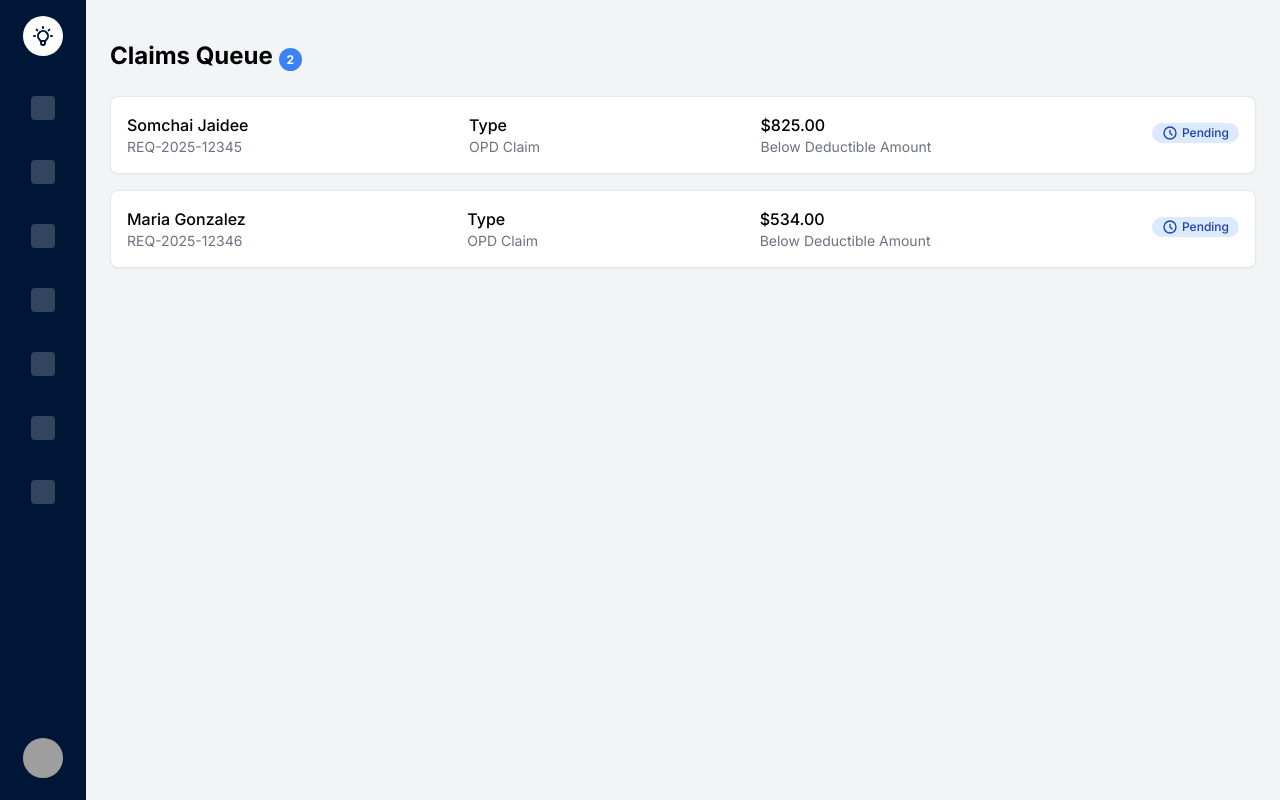
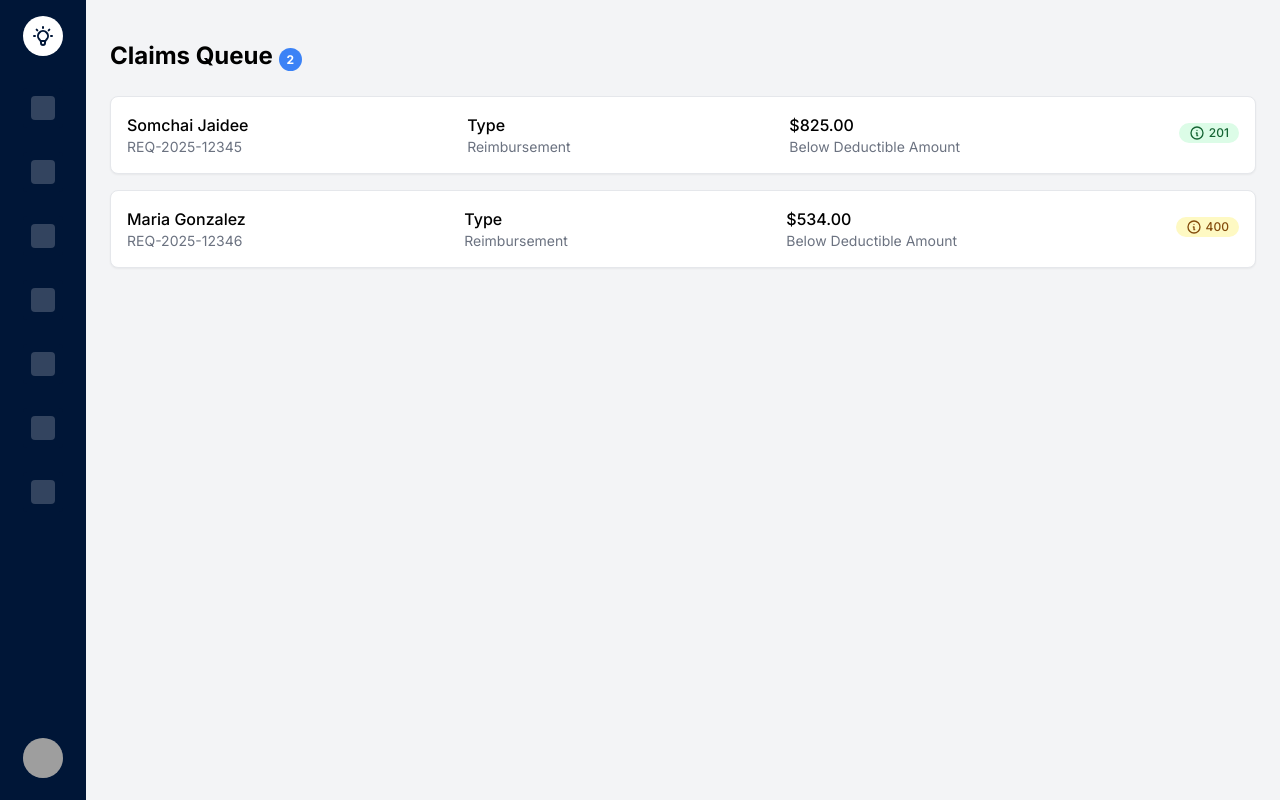
Before and after one commit to nikhil-samuel/updated-api-viewer-poc, a Next.js app: page / in a window 1280 px wide. Built offline with nearby package versions, Linux system fonts and the light colour scheme; sample sign-in values are in the browser's storage; grey boxes are pictures that could not be loaded.

Commit message:
Update page with status code and request type

```diff
--- a/src/app/page.js
+++ b/src/app/page.js
@@ -57,6 +57,24 @@ export default function Home() {
     return request.amount || '$0.00';
   };
 
+  // Get the request type from the request data
+  const getRequestType = (request) => {
+    return request.request?.request_type || 'Unknown';
+  };
+
+  // Get status code color class based on status code
+  const getStatusColorClass = (statusCode) => {
+    if (statusCode >= 200 && statusCode < 300) {
+      return 'bg-green-100 text-green-800'; // Success
+    } else if (statusCode >= 400 && statusCode < 500) {
+      return 'bg-yellow-100 text-yellow-800'; // Client error
+    } else if (statusCode >= 500) {
+      return 'bg-red-100 text-red-800'; // Server error
+    } else {
+      return 'bg-blue-100 text-blue-800'; // Other
+    }
+  };
+
   return (
     <div>
       <div className="py-4">
@@ -86,7 +104,7 @@ export default function Home() {
 
                 <div className="flex flex-col">
                   <span className="font-medium">Type</span>
-                  <span className="text-gray-500 text-sm">OPD Claim</span>
+                  <span className="text-gray-500 text-sm capitalize">{getRequestType(claim)}</span>
                 </div>
 
                 <div className="flex flex-col">
@@ -95,11 +113,11 @@ export default function Home() {
                 </div>
 
                 <div>
-                  <span className="inline-flex items-center px-2.5 py-0.5 rounded-full text-xs font-medium bg-blue-100 text-blue-800">
+                  <span className={`inline-flex items-center px-2.5 py-0.5 rounded-full text-xs font-medium ${getStatusColorClass(claim.statusCode)}`}>
                     <svg className="h-4 w-4 mr-1" fill="none" stroke="currentColor" viewBox="0 0 24 24" xmlns="http://www.w3.org/2000/svg">
-                      <path strokeLinecap="round" strokeLinejoin="round" strokeWidth="2" d="M12 8v4l3 3m6-3a9 9 0 11-18 0 9 9 0 0118 0z"></path>
+                      <path strokeLinecap="round" strokeLinejoin="round" strokeWidth="2" d="M13 16h-1v-4h-1m1-4h.01M21 12a9 9 0 11-18 0 9 9 0 0118 0z"></path>
                     </svg>
-                    Pending
+                    {claim.statusCode}
                   </span>
                 </div>
               </div>
```
